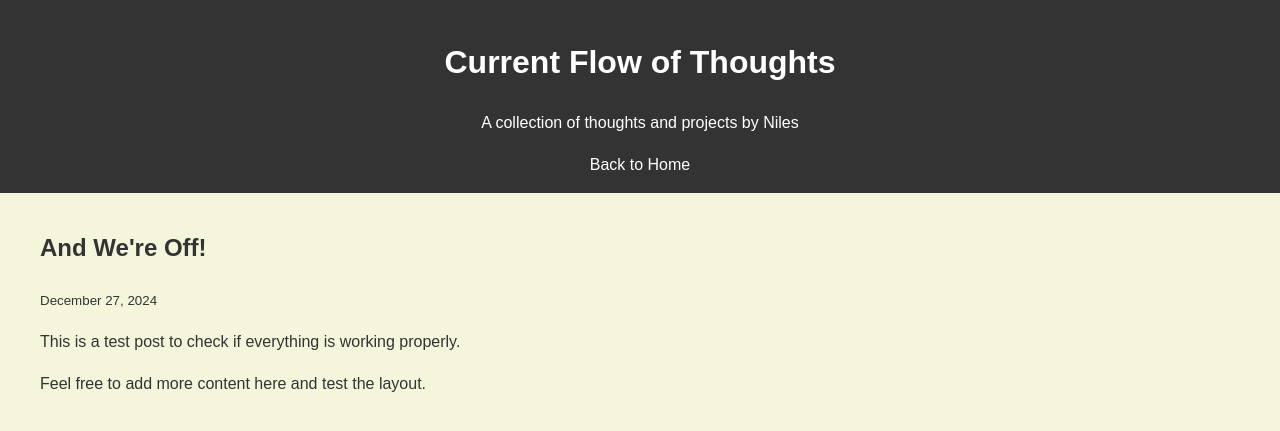
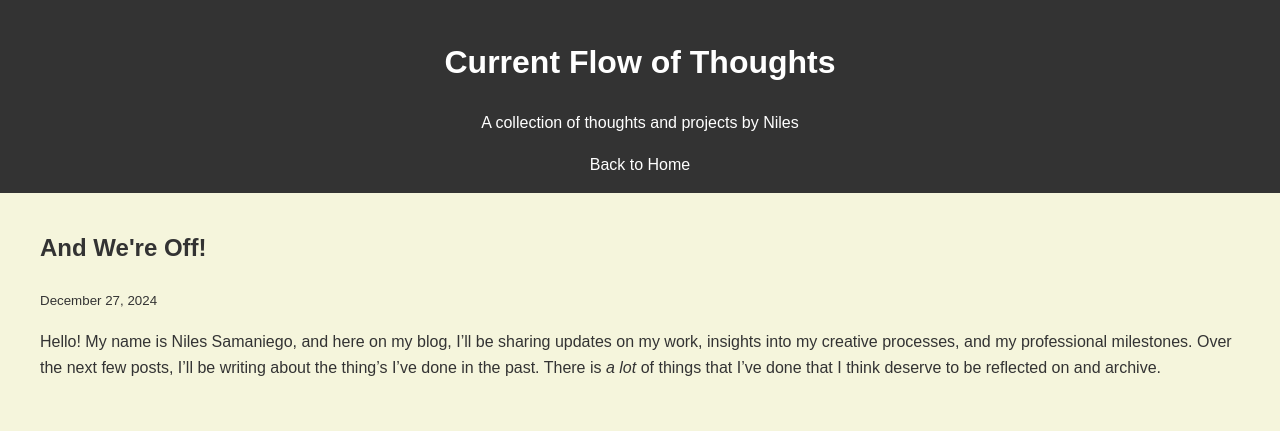
Before and after one commit to n-samaniego/Current-Flow-of-Thoughts, a Jekyll site: the page built from _posts/2024-12-27-And-We're-Off!.md, in a window 1280 px wide. Shown: the top 431 px of the page. Built offline with Jekyll 4.4.1, drawn with Linux system fonts in a browser that asks for light colours.

Commit message:
Update 2024-12-27-And-We're-Off!.md

```diff
--- a/_posts/2024-12-27-And-We're-Off!.md
+++ b/_posts/2024-12-27-And-We're-Off!.md
@@ -4,6 +4,4 @@ title: "And We're Off!"
 date: 2024-12-27
 categories: blog
 ---
-This is a test post to check if everything is working properly.
-
-Feel free to add more content here and test the layout.
+Hello! My name is Niles Samaniego, and here on my blog, I'll be sharing updates on my work, insights into my creative processes, and my professional milestones. Over the next few posts, I'll be writing about the thing's I've done in the past. There is *a lot* of things that I've done that I think deserve to be reflected on and archive.
```
